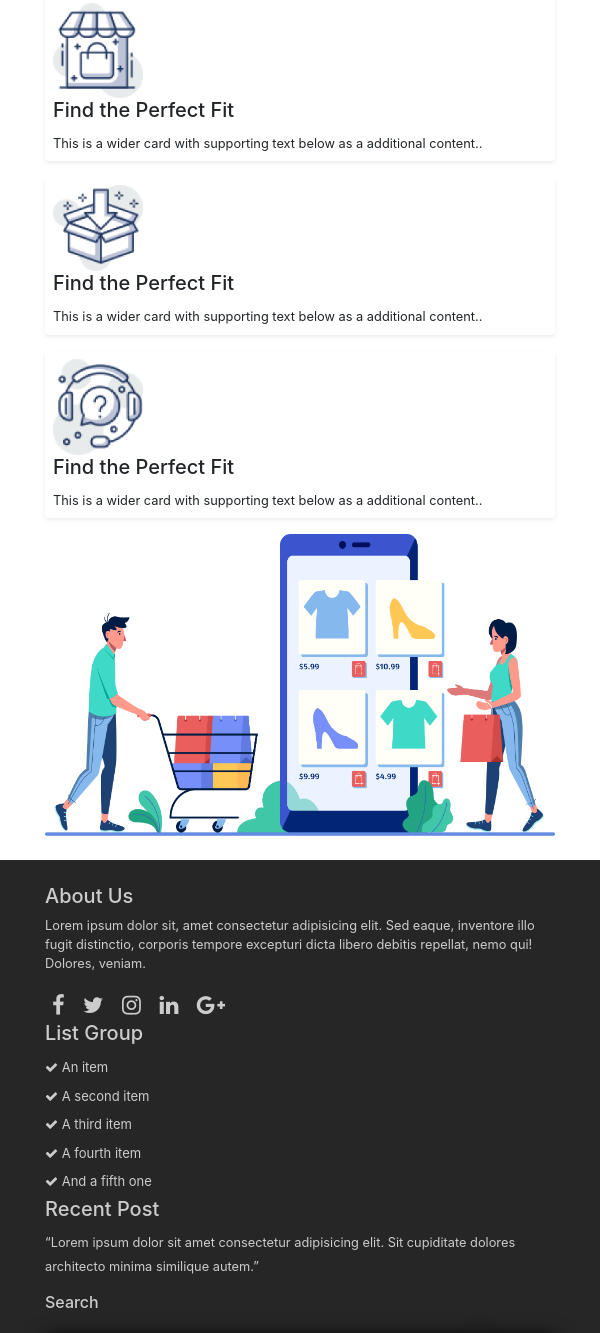
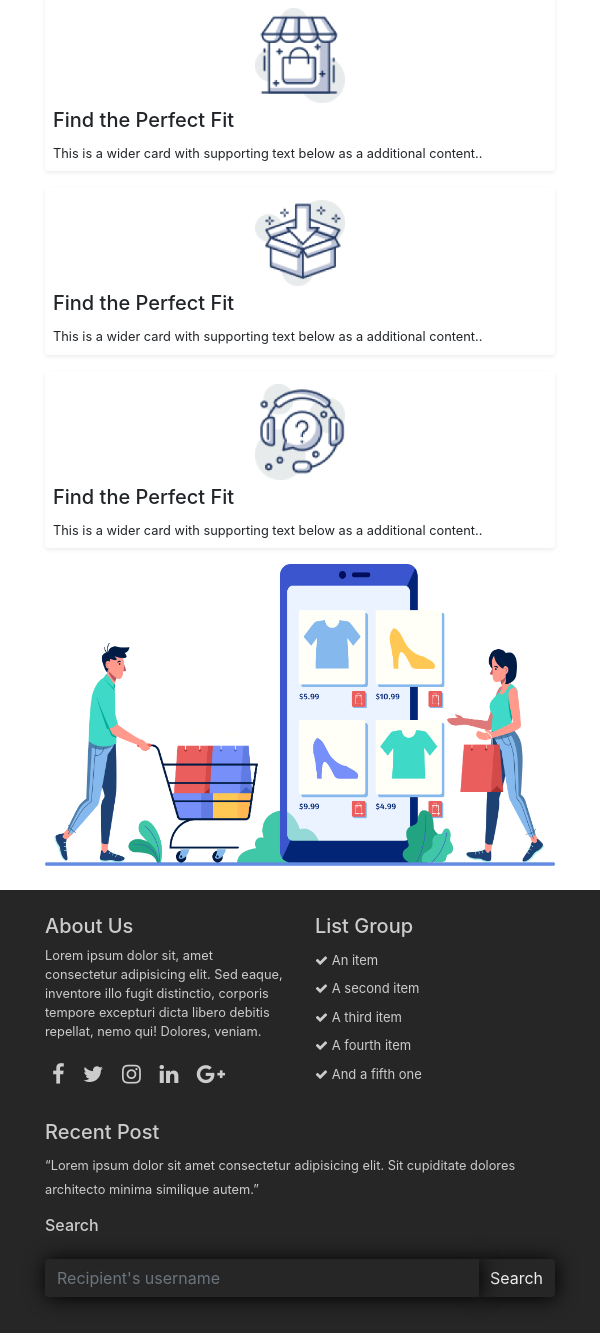
Before and after one commit to Shahin-Rahman/Project-Responsive, a plain HTML site: page index.html in a window 600 px wide. Shown: the part 3093-4426 px from the top of the page. Drawn offline with nearby package versions, Linux system fonts and the light colour scheme.

Commit message:
some corrections

```diff
--- a/css/style.css
+++ b/css/style.css
@@ -102,7 +102,6 @@
     background: #262626;
 }
 
-
 .social i{
     font-size: 22px;
     margin:5px 7px;
@@ -139,10 +138,9 @@
 /* media query  */
 /* according to chrome browser's responsive scale*/
 
-/* for small devices */
+/* for medium devices */
 
-@media (min-width:786px) and (max-width:991.98px){
-
+@media (min-width:768px) and (max-width:991.98px){
 
     .left-heading h5{
         font-size: 15px;
@@ -152,12 +150,23 @@
 
 }
 
+/* for small devices */
+
+@media (min-width:576px) and (max-width:767px){
+
+    .shop-card {
+        text-align: center;
+        padding:5px 0;
+    }
+  .foot-last-box{
+      padding-top:30px;
+  }
+}
+
 
 /* for extra small devices  */
 
 @media (min-width:320px) and (max-width:575.98px){
-
-
 
     .shop-card {
         text-align: center;
--- a/index.html
+++ b/index.html
@@ -224,7 +224,7 @@
     <section class="footer-top  py-4">
         <div class="container">
             <div class="row">
-                <div class="col-md-4 ">
+                <div class="col-sm-6 col-md-4">
                     <h5>About Us</h5>
                     <p class="small">Lorem ipsum dolor sit, amet consectetur adipisicing elit. Sed eaque, inventore illo
                         fugit distinctio, corporis tempore excepturi dicta libero debitis repellat, nemo qui! Dolores,
@@ -237,7 +237,7 @@
                         <a href="#"><i class="fa fa-google-plus"></i></a>
                     </div>
                 </div>
-                <div class="col-md-4 footer-col">
+                <div class="col-sm-6 col-md-4 footer-col">
                     <h5>List Group</h5>
                     <ul class="list-group list-class">
                         <li class="list-group-item"><i class="fa fa-check"></i> An item</li>
@@ -247,7 +247,7 @@
                         <li class="list-group-item"><i class="fa fa-check"></i> And a fifth one</li>
                     </ul>
                 </div>
-                <div class="col-md-4 footer-col">
+                <div class="col-sm-12 col-md-4 footer-col foot-last-box">
                     <h5>Recent Post</h5>
                     <q class="small">Lorem ipsum dolor sit amet consectetur adipisicing elit. Sit cupiditate dolores
                         architecto minima similique autem.</q>
```
